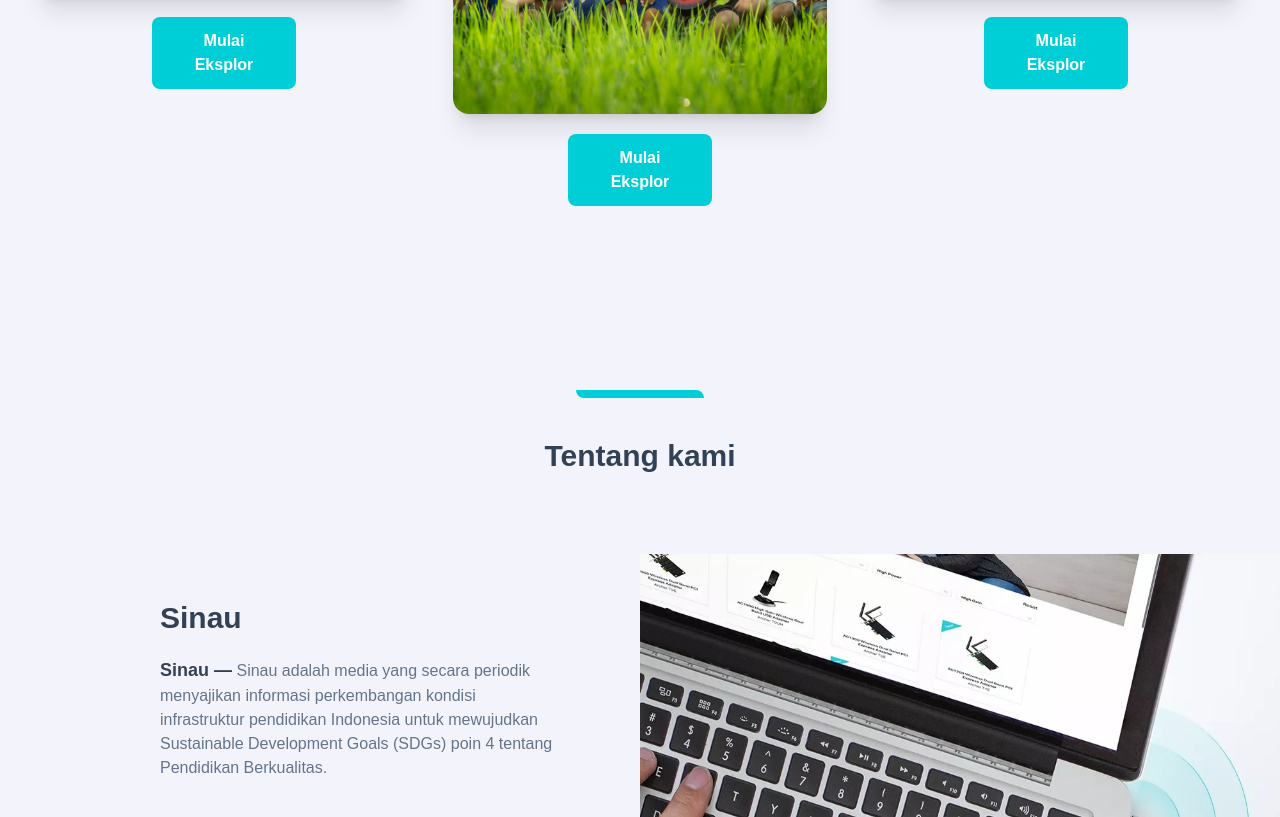
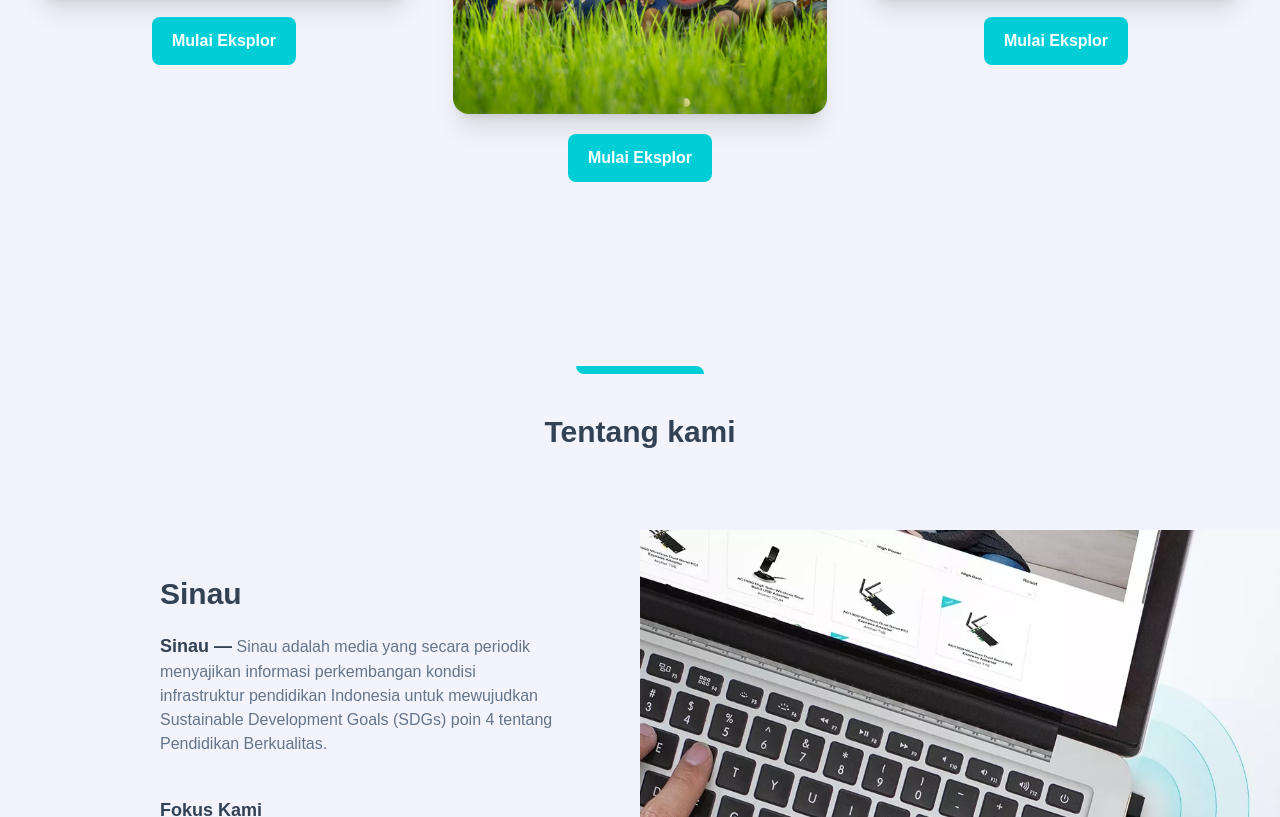
Before and after one commit to CalDev-id/Sinau, a website: page index.html in a window 1280 px wide. Shown: the part 2413-3230 px from the top of the page. Drawn offline with nearby package versions, Linux system fonts and the light colour scheme.

Commit message:
first commit

```diff
--- a/index.html
+++ b/index.html
@@ -176,7 +176,7 @@
                     <h4 class="text-center font-semibold text-xl text-slate-700">Ketimpangan Infrastruktur Pendidikan Desa dan Kota</h4>
                     <p class="text-slate-500 text-center mb-4">Sulitnya akses pendidikan di Indonesia yang tidak merata.</p>
                     <img width="90%" src="img/anakkotak.jpg" alt="" class="rounded-2xl mb-5 mx-auto shadow-xl">
-                    <a href="artikel.html" class="text-center px-5 py-3 bg-primary text-white font-semibold rounded-lg flex w-36 mx-auto">Mulai Eksplor</a>
+                    <a href="artikel.html" class="text-center px-5 py-3 bg-primary text-white font-semibold rounded-lg flex w-fit mx-auto">Mulai Eksplor</a>
                 </div>
 
 
@@ -184,14 +184,14 @@
                     <h4 class="text-center font-semibold text-xl text-slate-700">Kondisi Infrastruktur Pendidikan Di Indonesia</h4>
                     <p class="text-slate-500 text-center mb-4">Kurangnya sarana dan prasarana dalam proses pendidikan.</p>
                     <img width="90%" src="img/anak2kotak.jpg" alt="" class="rounded-2xl mb-5 mx-auto shadow-xl">
-                    <a href="artikel2.html" class="text-center px-5 py-3 bg-primary text-white font-semibold rounded-lg flex w-36 mx-auto">Mulai Eksplor</a>
+                    <a href="artikel2.html" class="text-center px-5 py-3 bg-primary text-white font-semibold rounded-lg flex w-fit mx-auto">Mulai Eksplor</a>
                 </div>
 
                 <div class="card mb-10 md:w-1/3">
                     <h4 class="text-center font-semibold text-xl text-slate-700">Peran Masyarakat Dalam Membangun Infrastruktur Pendidikan</h4>
                     <p class="text-slate-500 text-center mb-4">Peran serta masyarakat dalam mendukung kemajuan.</p>
                     <img width="90%" src="img/gambar4kotak.jpg" alt="" class="rounded-2xl mb-5 mx-auto shadow-xl">
-                    <a href="artikel3.html" class="text-center px-5 py-3 bg-primary text-white font-semibold rounded-lg flex w-36 mx-auto">Mulai Eksplor</a>
+                    <a href="artikel3.html" class="text-center px-5 py-3 bg-primary text-white font-semibold rounded-lg flex w-fit mx-auto">Mulai Eksplor</a>
                 </div>
 
             </div>
```
Also changed, not shown: artikelhome.html (+3 -3 lines), css/output.css.
